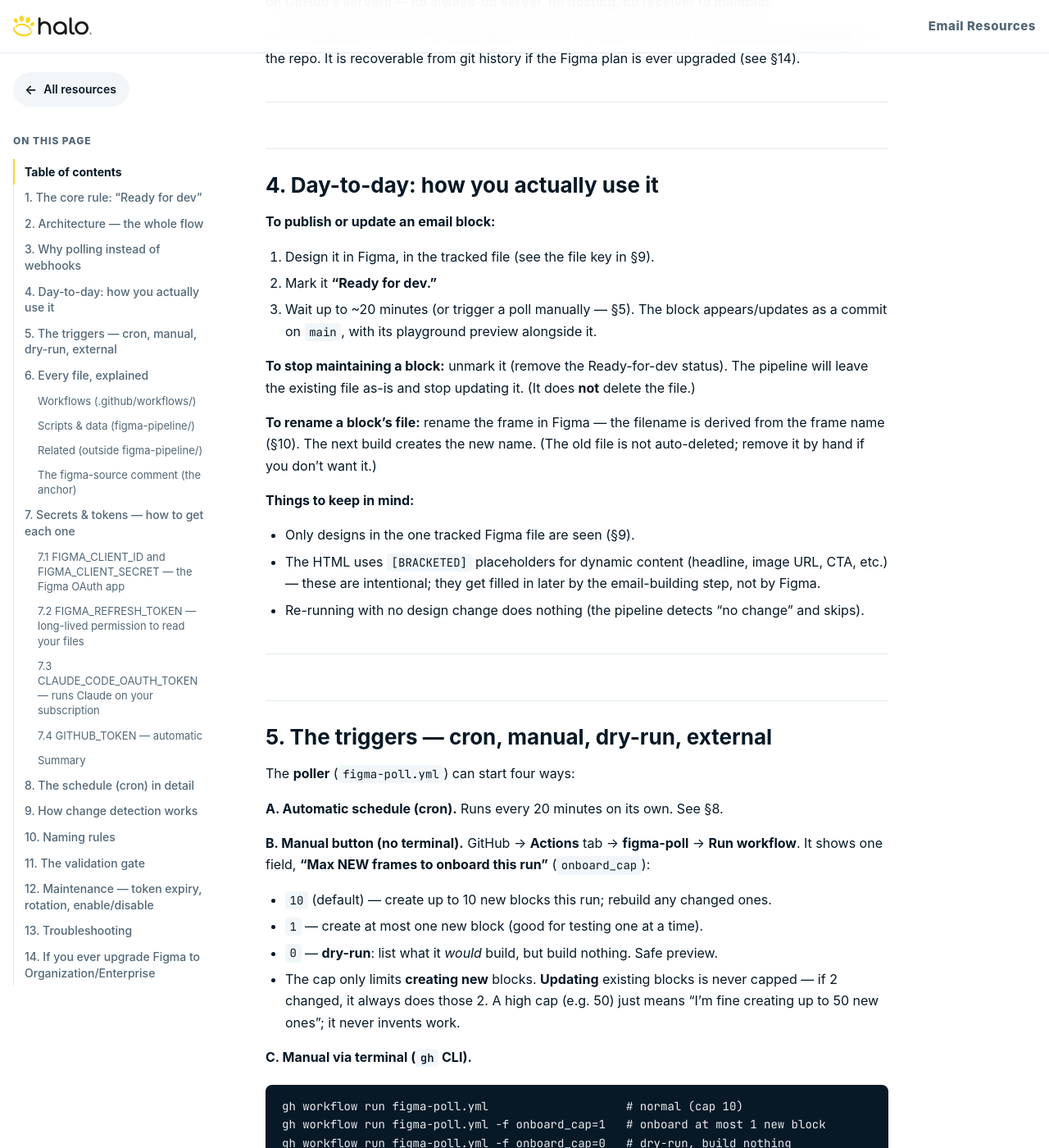
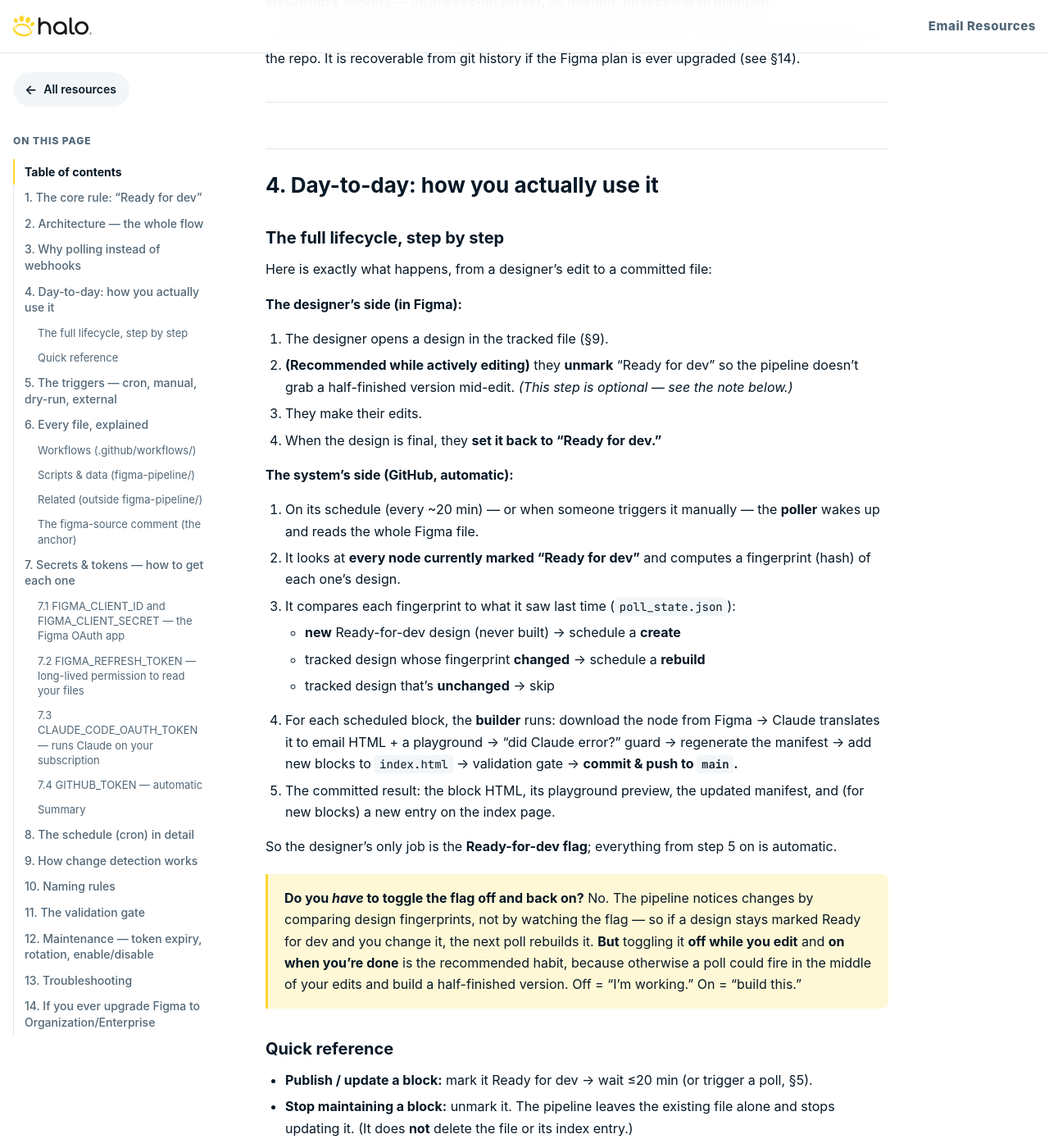
Before and after one commit to Topdecileinc/halo-resources, a Jekyll site: the page built from figma-pipeline/GUIDE.md, in a window 1280 px wide and 1400 px high, scrolled down 3113 px. Shown: the whole window at 82% size. Built offline with Jekyll 4.4.1, drawn with Linux system fonts in a browser that asks for light colours; our own code applies the rules of GitHub Pages for plain Markdown files; some of the changed text lies outside the part shown.

Commit message:
pipeline: auto-update index.html when a block is built (append-only)
New blocks were created with HTML + playground + manifest, but the index page
wasn't updated. Add generate_index.py (append-only: adds a link+description entry
for any block not yet listed, never touches curated entries) + a build step.
Backfill the missing 'aquisitions_no_background' entry. Document the full
designer->poll->build->commit lifecycle in GUIDE.md.

Co-Authored-By: Claude Opus 4.8 <noreply@anthropic.com>

```diff
--- a/figma-pipeline/GUIDE.md
+++ b/figma-pipeline/GUIDE.md
@@ -115,24 +115,55 @@ the repo. It is recoverable from git history if the Figma plan is ever upgraded
 
 ## 4. Day-to-day: how you actually use it
 
-**To publish or update an email block:**
-1. Design it in Figma, in the tracked file (see the file key in §9).
-2. Mark it **"Ready for dev."**
-3. Wait up to ~20 minutes (or trigger a poll manually — §5). The block appears/updates as a commit
-   on `main`, with its playground preview alongside it.
+### The full lifecycle, step by step
 
-**To stop maintaining a block:** unmark it (remove the Ready-for-dev status). The pipeline will
-leave the existing file as-is and stop updating it. (It does **not** delete the file.)
+Here is exactly what happens, from a designer's edit to a committed file:
 
-**To rename a block's file:** rename the frame in Figma — the filename is derived from the frame
-name (§10). The next build creates the new name. (The old file is not auto-deleted; remove it by
-hand if you don't want it.)
+**The designer's side (in Figma):**
+1. The designer opens a design in the tracked file (§9).
+2. **(Recommended while actively editing)** they **unmark** "Ready for dev" so the pipeline doesn't
+   grab a half-finished version mid-edit. *(This step is optional — see the note below.)*
+3. They make their edits.
+4. When the design is final, they **set it back to "Ready for dev."**
+
+**The system's side (GitHub, automatic):**
+5. On its schedule (every ~20 min) — or when someone triggers it manually — the **poller** wakes up
+   and reads the whole Figma file.
+6. It looks at **every node currently marked "Ready for dev"** and computes a fingerprint (hash) of
+   each one's design.
+7. It compares each fingerprint to what it saw last time (`poll_state.json`):
+   - **new** Ready-for-dev design (never built) → schedule a **create**
+   - tracked design whose fingerprint **changed** → schedule a **rebuild**
+   - tracked design that's **unchanged** → skip
+8. For each scheduled block, the **builder** runs: download the node from Figma → Claude translates
+   it to email HTML + a playground → "did Claude error?" guard → regenerate the manifest → add new
+   blocks to `index.html` → validation gate → **commit & push to `main`.**
+9. The committed result: the block HTML, its playground preview, the updated manifest, and (for new
+   blocks) a new entry on the index page.
+
+So the designer's only job is the **Ready-for-dev flag**; everything from step 5 on is automatic.
+
+> **Do you *have* to toggle the flag off and back on?** No. The pipeline notices changes by
+> comparing design fingerprints, not by watching the flag — so if a design stays marked Ready for
+> dev and you change it, the next poll rebuilds it. **But** toggling it **off while you edit** and
+> **on when you're done** is the recommended habit, because otherwise a poll could fire in the
+> middle of your edits and build a half-finished version. Off = "I'm working." On = "build this."
+
+### Quick reference
+
+- **Publish / update a block:** mark it Ready for dev → wait ≤20 min (or trigger a poll, §5).
+- **Stop maintaining a block:** unmark it. The pipeline leaves the existing file alone and stops
+  updating it. (It does **not** delete the file or its index entry.)
+- **Rename a block's file:** rename the frame in Figma — the filename is derived from the frame
+  name (§10). The next build creates the new name. (The old file isn't auto-deleted.)
 
 **Things to keep in mind:**
 - Only designs in the one tracked Figma file are seen (§9).
 - The HTML uses `[BRACKETED]` placeholders for dynamic content (headline, image URL, CTA, etc.) —
   these are intentional; they get filled in later by the email-building step, not by Figma.
 - Re-running with no design change does nothing (the pipeline detects "no change" and skips).
+- New blocks are **appended** to the index page; your existing curated index entries are never
+  altered (§6).
 
 ---
 
@@ -182,7 +213,7 @@ under `figma-pipeline/`.
 | File | What it is |
 |---|---|
 | **`figma-poll.yml`** | The **trigger**. Two jobs: `detect` (runs `poll.py`, commits the new state) and `build` (a matrix that calls `figma-build.yml` once per block to build). Has the cron schedule and the manual `onboard_cap` input. |
-| **`figma-build.yml`** | The **worker**. Builds ONE block: checkout → `figma_fetch.py` → `claude-code-action` (translate/create) → "fail if Claude errored" guard → `generate_manifest.py` → `validate_block.py` (gate) → commit-and-push (with rebase-retry). Reusable via `workflow_call`; also runnable manually or via `repository_dispatch`. |
+| **`figma-build.yml`** | The **worker**. Builds ONE block: checkout → `figma_fetch.py` → `claude-code-action` (translate/create) → "fail if Claude errored" guard → `generate_manifest.py` → `generate_index.py` → `validate_block.py` (gate) → commit-and-push (with rebase-retry). Reusable via `workflow_call`; also runnable manually or via `repository_dispatch`. |
 
 ### Scripts & data (`figma-pipeline/`)
 
@@ -193,6 +224,7 @@ under `figma-pipeline/`.
 | **`figma_fetch.py`** | Headless Figma read for the builder. Turns the refresh token into a short-lived access token, then downloads one node's structure (`node.json`) and a rendered PNG (`node.png`) into `./_figma_in/`. |
 | **`generate_manifest.py`** | Builds `figma_manifest.json` by scanning the `figma-source` comments embedded in every block. Run after each build so new blocks get tracked. `--check` mode verifies it's up to date (for CI). |
 | **`figma_manifest.json`** | The map of `Figma node → output file`, derived from the blocks themselves. This is the list `poll.py` checks for change-detection. |
+| **`generate_index.py`** | Keeps the top-level `index.html` listing in sync — **append-only**. Adds an entry (link to the playground + the block's own description) for any block not yet listed; never edits the hand-curated entries. Runs in the builder after each block is built. |
 | **`validate_block.py`** | The safety gate. Hard-fails the build (blocking the commit) if a generated block is broken: missing class marker, missing/!fake `figma-source` comment, broken image URLs, `display:flex/grid` (not email-safe), etc. |
 | **`GUIDE.md`** | This document. |
 | **`README.md`** | Short orientation that points here. |
```
Also changed, not shown: figma-pipeline/generate_index.py (added, +93 -0 lines), index.html (+7 -0 lines), .github/workflows/figma-build.yml.
